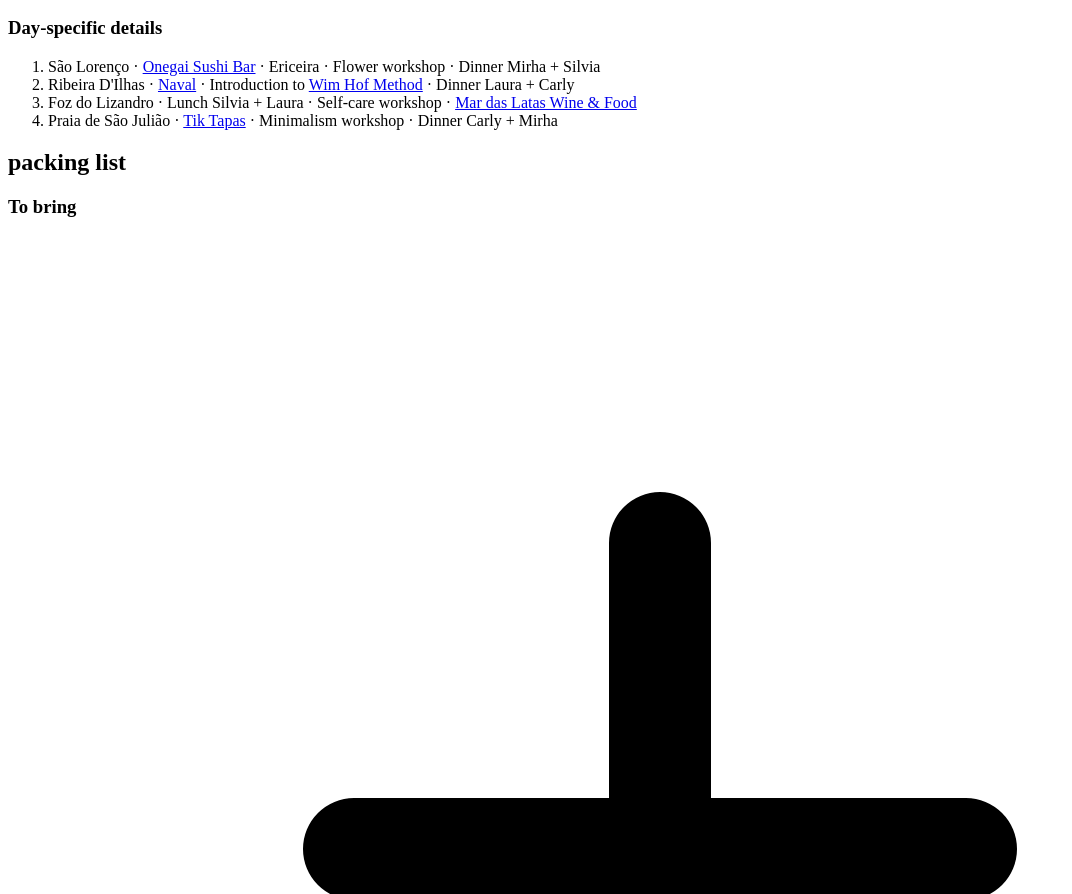
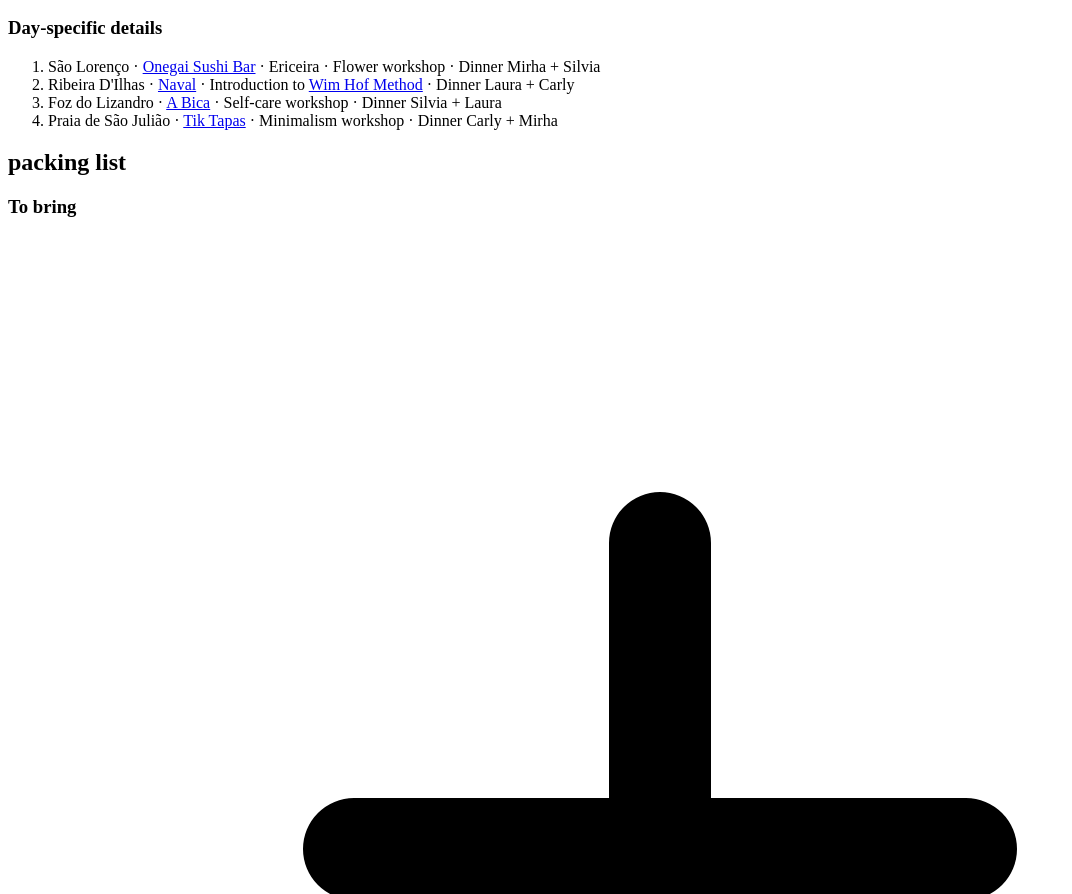
Before and after one commit to mirhamasala/slow-retreats, a Next.js app: page / in a window 1280 px wide. Shown: the part 1778-2672 px from the top of the page, without its empty margins (0-1072 px from the left). Built offline with nearby package versions, Linux system fonts and the light colour scheme.

Commit message:
Update program

```diff
--- a/components/Program.js
+++ b/components/Program.js
@@ -22,7 +22,8 @@ function Program() {
       </h3>
       <ul className="mb-7 space-y-2 max-w-prose">
         <li>
-          07:00 – 08:30 Meditation, yoga, morning pages, gratefulness practice—in silence
+          07:00 – 08:30 Meditation, yoga, morning pages, gratefulness
+          practice—in silence
         </li>
         <li>08:30 – 09:30 Breakfast—in silence</li>
         <li>09:30 – 11:30 Silent beach walk</li>
@@ -61,10 +62,11 @@ function Program() {
         </li>
         <li>
           <span>
-            Foz do Lizandro · Lunch Silvia + Laura · Self-care workshop ·{" "}
-            <ExternalLink href="https://www.google.com/maps?cid=2652984010305481937">
-              Mar das Latas Wine & Food
-            </ExternalLink>
+            Foz do Lizandro ·{" "}
+            <ExternalLink href="https://www.google.com/maps?cid=10455604447369111830">
+              A Bica
+            </ExternalLink>{" "}
+            · Self-care workshop · Dinner Silvia + Laura
           </span>
         </li>
         <li>
```
